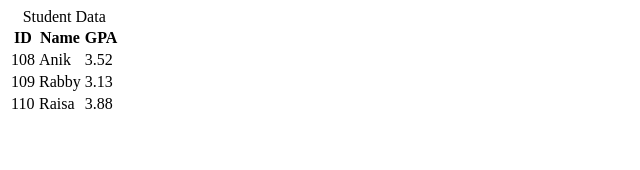
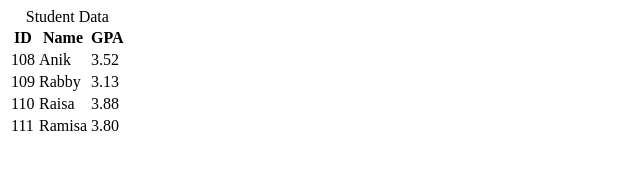
Before and after one commit to Flora-Akter/my-second-website, a plain HTML site: page index.html in a window 1280 px wide. Shown: the whole page, without its empty margins (0-640 px from the left). Drawn offline with Linux system fonts and the light colour scheme.

Commit message:
second change

```diff
--- a/index.html
+++ b/index.html
@@ -32,6 +32,11 @@
 			<td> Raisa </td>
 			<td> 3.88 </td>
 		  </tr>
+          <tr>
+		    <td> 111 </td>
+			<td> Ramisa </td>
+			<td> 3.80 </td>
+		  </tr>
 
 		</tbody>
      </table>
```
